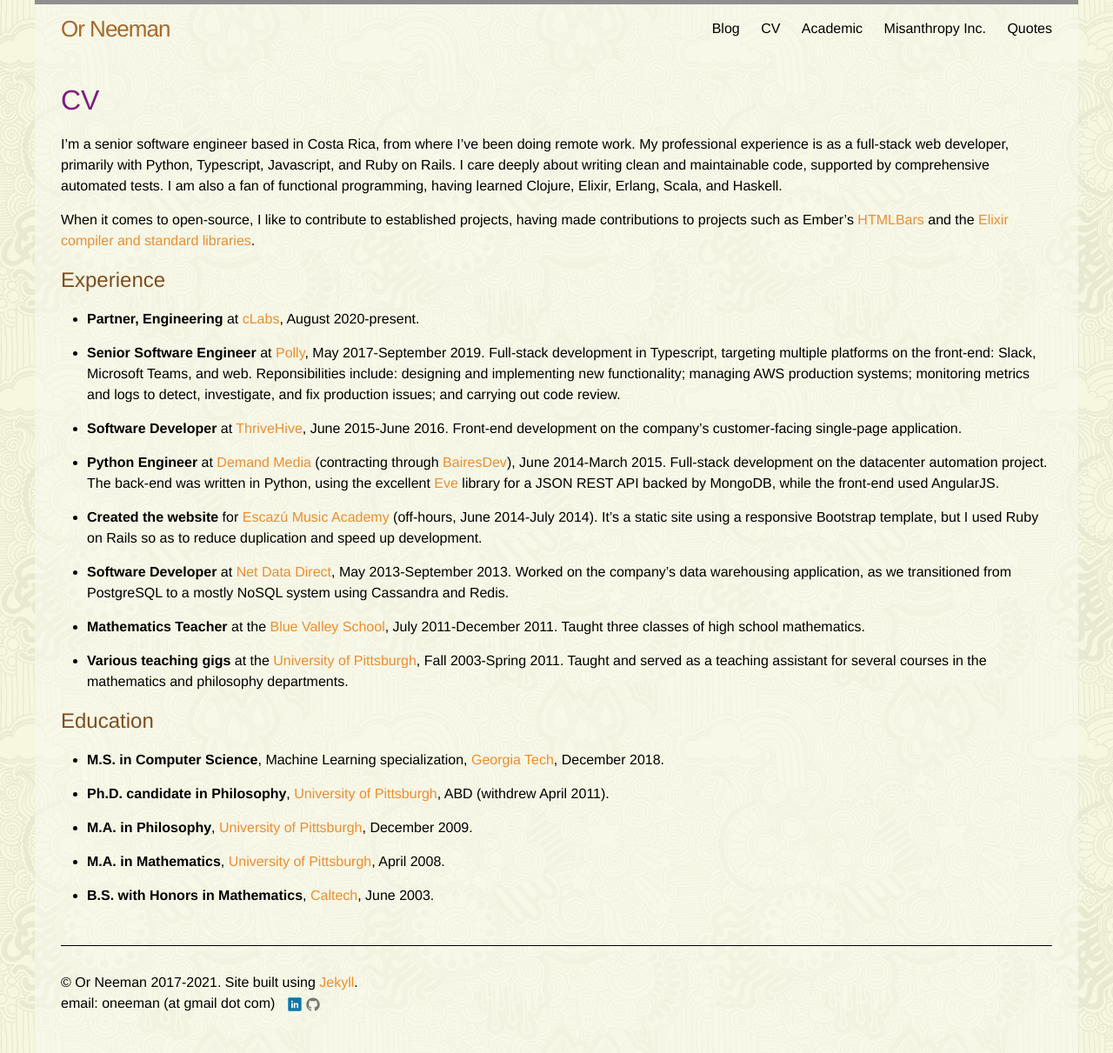
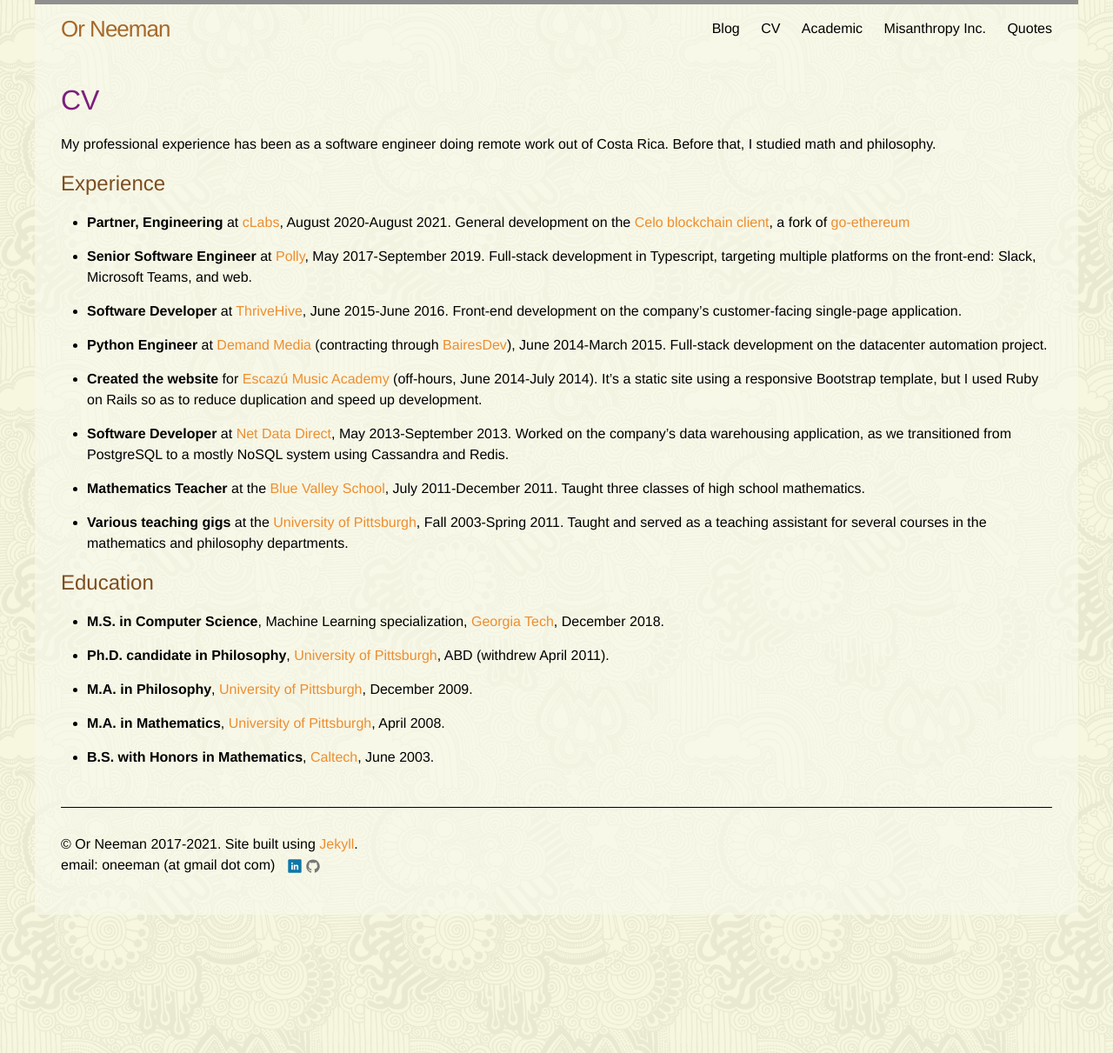
Before and after one commit to oneeman/oneeman.github.io, a Jekyll site: the page built from cv.md, in a window 1280 px wide. Shown: the whole page at 87% size. Built offline with Jekyll 4.4.1, drawn with Linux system fonts in a browser that asks for light colours.

Commit message:
update cv page

```diff
--- a/cv.md
+++ b/cv.md
@@ -6,26 +6,15 @@
 permalink: /cv/
 ---
 
-I'm a senior software engineer based in Costa Rica, from where I've been doing remote work.  My professional experience is as
-a full-stack web developer, primarily with Python, Typescript, Javascript, and Ruby on Rails.  I care deeply about writing
-clean and maintainable code, supported by comprehensive automated tests.  I am also a fan of functional programming,
-having learned Clojure, Elixir, Erlang, Scala, and Haskell.
-
-When it comes to open-source, I like to contribute to established projects, having made contributions to projects such
-as Ember's [HTMLBars](http://github.com/tildeio/htmlbars) and the
-[Elixir compiler and standard libraries](https://github.com/elixir-lang/elixir).
+My professional experience has been as a software engineer doing remote work out of Costa Rica.  Before that, I studied math and philosophy.
 
 ## Experience
 
-* **Partner, Engineering** at [cLabs](https://celo.org), August 2020-present.
+* **Partner, Engineering** at [cLabs](https://celo.org), August 2020-August 2021.
+General development on the [Celo blockchain client](https://github.com/celo-org/celo-blockchain), a fork of [go-ethereum](https://github.com/ethereum/go-ethereum)
 
 * **Senior Software Engineer** at [Polly](https://polly.ai), May 2017-September 2019.
 Full-stack development in Typescript, targeting multiple platforms on the front-end: Slack, Microsoft Teams, and web.
-Reponsibilities include:
-designing and implementing new functionality;
-managing AWS production systems;
-monitoring metrics and logs to detect, investigate, and fix production issues;
-and carrying out code review.
 
 
 * **Software Developer** at [ThriveHive](http://thrivehive.com), June 2015-June 2016.  Front-end development
@@ -33,8 +22,7 @@
 
 * **Python Engineer** at [Demand Media](http://www.demandmedia.com) (contracting through
 [BairesDev](http://bairesdev.com)), June 2014-March 2015.  Full-stack development on the datacenter automation
-project.  The back-end was written in Python, using the excellent [Eve](https://github.com/nicolaiarocci/eve) library
-for a JSON REST API backed by MongoDB, while the front-end used AngularJS.
+project.
 
 * **Created the website** for [Escazú Music Academy](http://www.escazumusic.com) (off-hours, June 2014-July 2014).  It's a static
 site using a responsive Bootstrap template, but I used Ruby on Rails so as to reduce duplication and speed up
```
